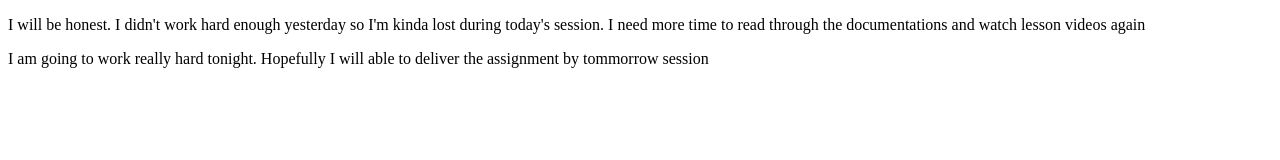
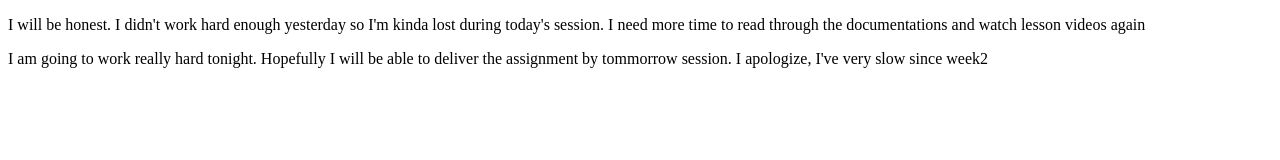
Before and after one commit to kimbua/3.4-Assignment, a plain HTML site: page index.html in a window 1280 px wide. Drawn offline with Linux system fonts and the light colour scheme.

Commit message:
My apologize

```diff
--- a/index.html
+++ b/index.html
@@ -8,6 +8,6 @@
 </head>
 <body>
     <p>I will be honest. I didn't work hard enough yesterday so I'm kinda lost during today's session.  I need more time to read through the documentations and watch lesson videos again</p>
-    <p>I am going to work really hard tonight. Hopefully I will able to deliver the assignment by tommorrow session</p>
+    <p>I am going to work really hard tonight. Hopefully I will be able to deliver the assignment by tommorrow session. I apologize, I've very slow since week2</p>
 </body>
 </html>
```
